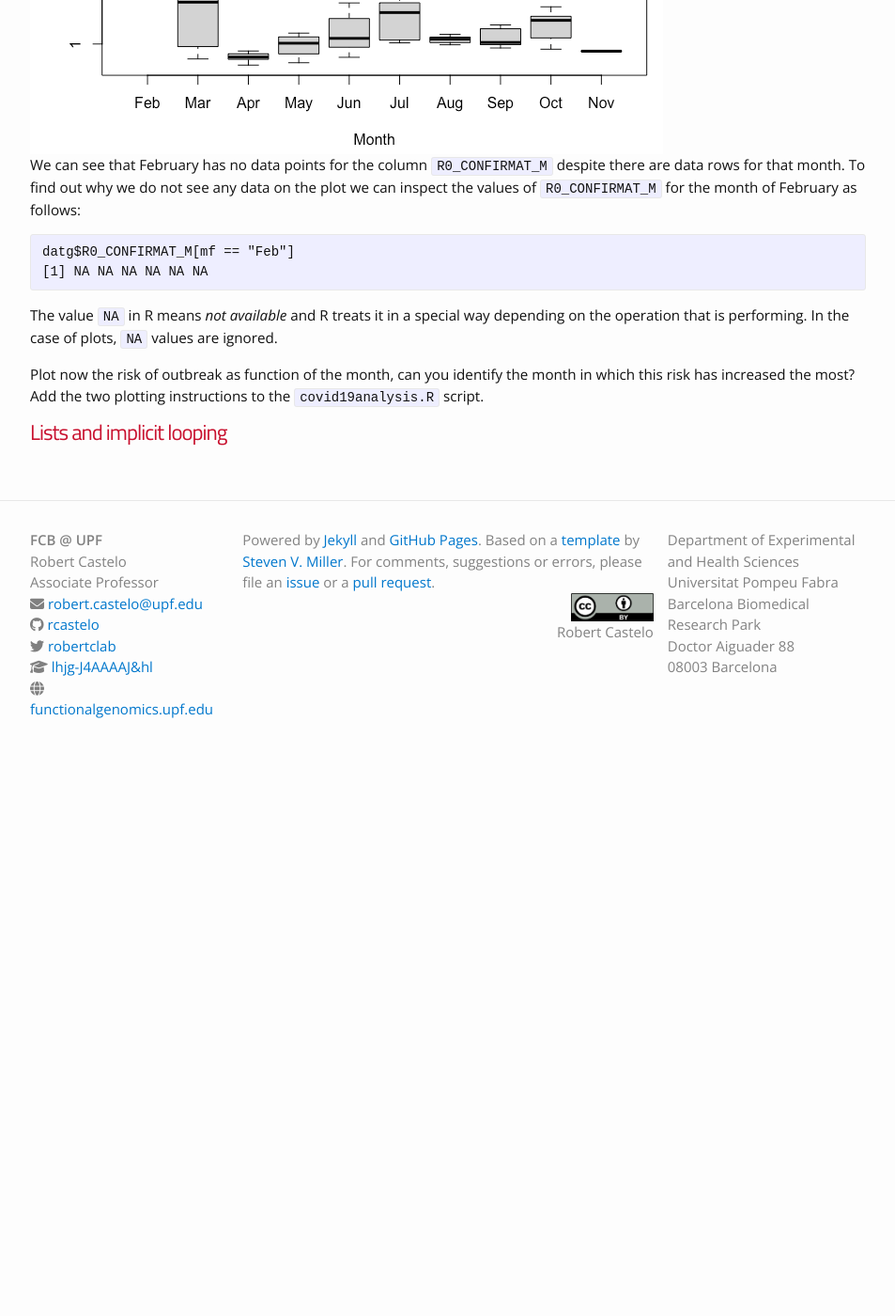
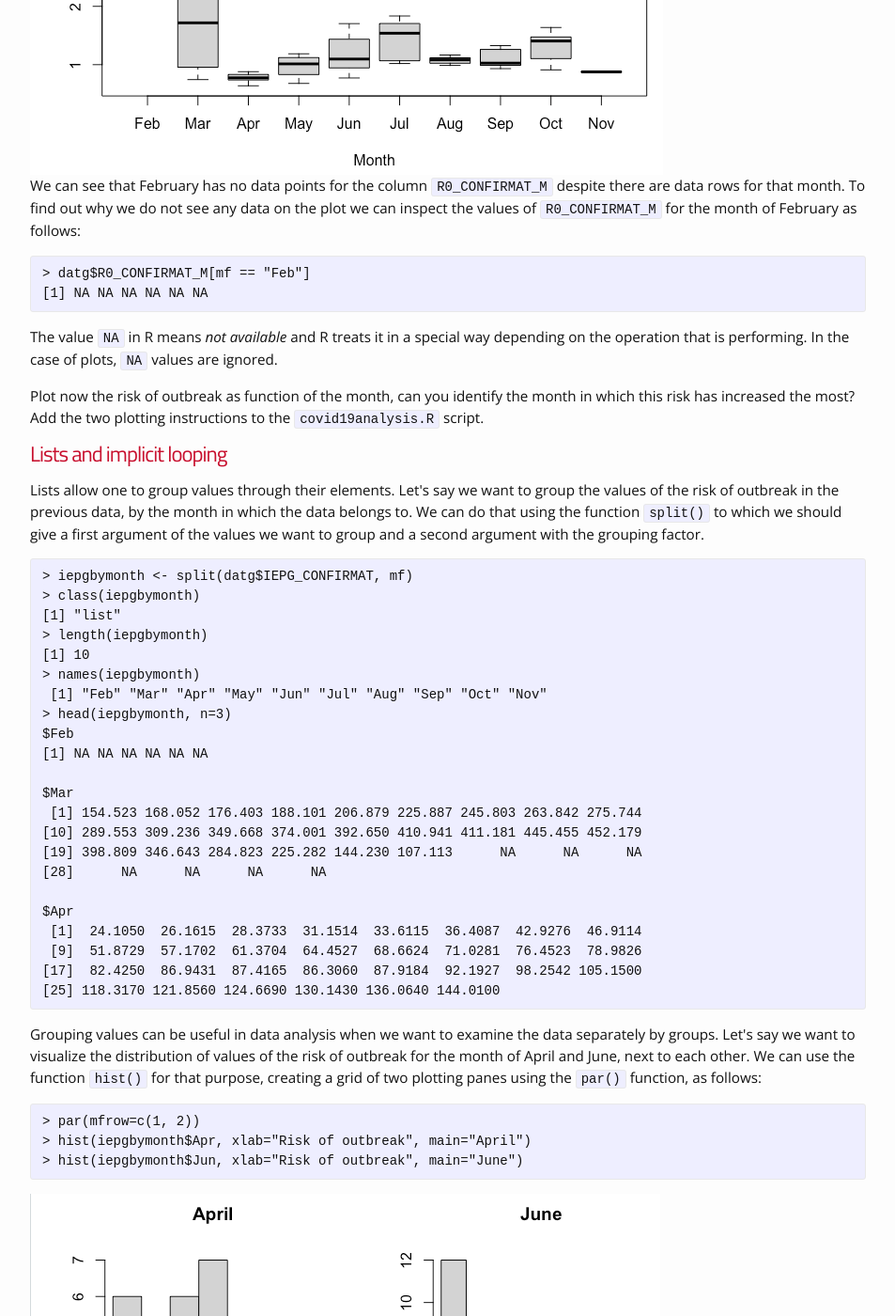
Before and after one commit to funcompbio/funcompbio.github.io, a Jekyll site: the page built from practical9/practical9.md, in a window 1280 px wide and 1400 px high, scrolled down 5418 px. Shown: the whole window at 94% size, without its empty margins (163-1116 px from the left). Built offline with Jekyll 4.4.1, drawn with Linux system fonts in a browser that asks for light colours; nearby versions of some CDN libraries; before the commit the page ends 6244 px from its top, so only the background shows below that; some of the changed text lies outside the part shown.

Commit message:
Updated practical 9.

```diff
--- a/practical9/practical9.html
+++ b/practical9/practical9.html
@@ -116,16 +116,57 @@ mf
 Feb Mar Apr May Jun Jul Aug Sep Oct Nov
  18  93  90  93  90  93  93  90  93   3 </code></pre>
 <p>Add the necessary lines of code to the script <code>covid19analysis.R</code> to create a factor object with the months in which each data row was recorded in the general population, i.e., excluding data from geriatric residences. Using this factor we can easily visualize the distribution of the columns <code>R0_CONFIRMAT_M</code> (R0 basic reproduction number) and <code>IEPG_CONFIRMAT</code> (risk of outbreak) in the general population, as function of the month, calling plot with the formula notation <code>x ~ y</code>:</p>
-<pre><code>plot(datg$R0_CONFIRMAT_M ~ mf)</code></pre>
-<p>where here <code>datg</code> refers to the subset of the original <code>data.frame</code> object <code>dat</code>, excluding data from geriatric residences, and <code>mf</code> refers to the factor object with the months from that subset of data.</p>
+<pre><code>&gt; plot(datg$R0_CONFIRMAT_M ~ mf)</code></pre>
+<p>where here <code>datg</code> refers to the subset of the original <code>data.frame</code> object <code>dat</code>, excluding data from geriatric residences, and <code>mf</code> refers to the factor object with the months from that subset of data. The resulting plot contains so-called <a href="https://en.wikipedia.org/wiki/Box_plot">box plots</a> for each month, which allow to visualize the location of the data in terms of <a href="https://en.wikipedia.org/wiki/Quartile">quartiles</a>.</p>
 <p>Once you have obtained the plot, look up in the help page of the <code>plot()</code> function, how can you change the labels for the <code>x</code> and <code>y</code> axes to a more readable label. The resulting plot should be similar to the one below.</p>
 <div class="figure">
 <img src="R0byMonth.png" />
 
 </div>
 <p>We can see that February has no data points for the column <code>R0_CONFIRMAT_M</code> despite there are data rows for that month. To find out why we do not see any data on the plot we can inspect the values of <code>R0_CONFIRMAT_M</code> for the month of February as follows:</p>
-<pre><code>datg$R0_CONFIRMAT_M[mf == &quot;Feb&quot;]
+<pre><code>&gt; datg$R0_CONFIRMAT_M[mf == &quot;Feb&quot;]
 [1] NA NA NA NA NA NA</code></pre>
 <p>The value <code>NA</code> in R means <em>not available</em> and R treats it in a special way depending on the operation that is performing. In the case of plots, <code>NA</code> values are ignored.</p>
 <p>Plot now the risk of outbreak as function of the month, can you identify the month in which this risk has increased the most? Add the two plotting instructions to the <code>covid19analysis.R</code> script.</p>
 <h1 id="lists-and-implicit-looping">Lists and implicit looping</h1>
+<p>Lists allow one to group values through their elements. Let's say we want to group the values of the risk of outbreak in the previous data, by the month in which the data belongs to. We can do that using the function <code>split()</code> to which we should give a first argument of the values we want to group and a second argument with the grouping factor.</p>
+<pre><code>&gt; iepgbymonth &lt;- split(datg$IEPG_CONFIRMAT, mf)
+&gt; class(iepgbymonth)
+[1] &quot;list&quot;
+&gt; length(iepgbymonth)
+[1] 10
+&gt; names(iepgbymonth)
+ [1] &quot;Feb&quot; &quot;Mar&quot; &quot;Apr&quot; &quot;May&quot; &quot;Jun&quot; &quot;Jul&quot; &quot;Aug&quot; &quot;Sep&quot; &quot;Oct&quot; &quot;Nov&quot;
+&gt; head(iepgbymonth, n=3)
+$Feb
+[1] NA NA NA NA NA NA
+
+$Mar
+ [1] 154.523 168.052 176.403 188.101 206.879 225.887 245.803 263.842 275.744
+[10] 289.553 309.236 349.668 374.001 392.650 410.941 411.181 445.455 452.179
+[19] 398.809 346.643 284.823 225.282 144.230 107.113      NA      NA      NA
+[28]      NA      NA      NA      NA
+
+$Apr
+ [1]  24.1050  26.1615  28.3733  31.1514  33.6115  36.4087  42.9276  46.9114
+ [9]  51.8729  57.1702  61.3704  64.4527  68.6624  71.0281  76.4523  78.9826
+[17]  82.4250  86.9431  87.4165  86.3060  87.9184  92.1927  98.2542 105.1500
+[25] 118.3170 121.8560 124.6690 130.1430 136.0640 144.0100</code></pre>
+<p>Grouping values can be useful in data analysis when we want to examine the data separately by groups. Let's say we want to visualize the distribution of values of the risk of outbreak for the month of April and June, next to each other. We can use the function <code>hist()</code> for that purpose, creating a grid of two plotting panes using the <code>par()</code> function, as follows:</p>
+<pre><code>&gt; par(mfrow=c(1, 2))
+&gt; hist(iepgbymonth$Apr, xlab=&quot;Risk of outbreak&quot;, main=&quot;April&quot;)
+&gt; hist(iepgbymonth$Jun, xlab=&quot;Risk of outbreak&quot;, main=&quot;June&quot;)</code></pre>
+<div class="figure">
+<img src="IEPGAprilJune.png" />
+
+</div>
+<p>Now, let's calculate the mean of the risk of outbreak for the month of April. Having built the previous <code>list</code> object, we can make that calculation applying the function <code>mean()</code> to the corresponding element of the list:</p>
+<pre><code>&gt; mean(iepgbymonth$Apr)
+[1] 76.71023</code></pre>
+<p>Let's say we want to compare this value with the mean value for the month of March:</p>
+<pre><code>&gt; mean(iepgbymonth$Mar)
+[1] NA</code></pre>
+<p>Here we got an <code>NA</code> value because the month of March has missing values for some weeks and, by default, the function <code>mean()</code> propagates that <code>NA</code> value to the result. We can ask the <code>mean()</code> function to exclude <code>NA</code> values and do the calculation on the non-missing ones using the argument <code>na.rm=TRUE</code>:</p>
+<pre><code>&gt; mean(iepgbymonth$Mar, na.rm=TRUE)
+[1] 285.2916</code></pre>
+<p>It would be tedious to do that calculation for each different month by writing one such function call for each element of the list. As an alternative, we could use a <code>while</code> or <code>for</code> loop that would iterate over the elements of the list. However, R provides ...</p>
```
Also changed, not shown: practical9/IEPGAprilJune.png (added).
